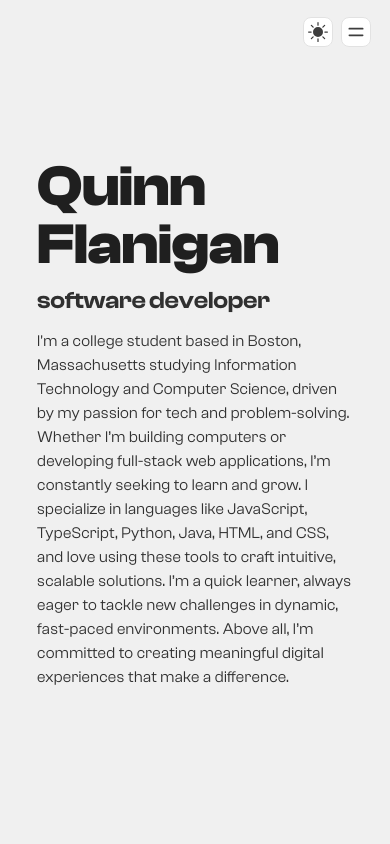
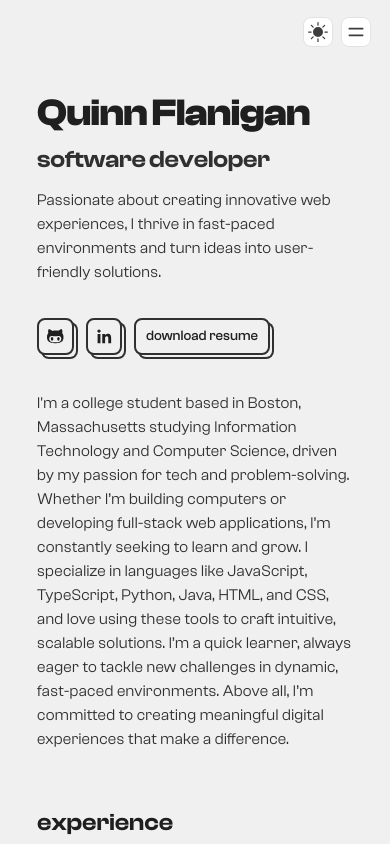
Before and after one commit to qinflan/portfolio, a React (Vite) app in the folder portfolio/client/: page / in a window 390 px wide. Shown: the top 844 px of the page. Built offline with nearby package versions, Linux system fonts and the light colour scheme; a web font is replaced by a local one.

Commit message:
Mobile Layout Update

```diff
--- a/portfolio/client/src/components/pages/contact/Contact.css
+++ b/portfolio/client/src/components/pages/contact/Contact.css
@@ -33,10 +33,10 @@
 
 .input-field {
     width: 90%;
-    background: none;;
+    background: none;
     padding: 10px 0px;
     color: var(--primary-text);
-    font-family: "ClashGrotesk", sans-serif;
+    font-family: "ClashGrotesk", Inter, sans-serif;
     font-size: 1.08rem;
     font-style: normal;
     font-weight: 500;
--- a/portfolio/client/src/components/ui/LeftPanel.css
+++ b/portfolio/client/src/components/ui/LeftPanel.css
@@ -72,6 +72,14 @@
     user-select: none;
     animation: fade-up 0.5s;
 }
+
+.mobile-socials-container {
+    display: flex;
+    gap: 12px;
+    display: none;
+    align-items: center;
+}
+
 @media (max-width: 768px) {
     .resume-btn-container {
         display: none;
@@ -82,7 +90,9 @@
     }
     .hero-container {
         position: relative;
+        top: 4rem;
         width: 90%;
+        margin-bottom: 100px;
     }
     .hero-text-container {
         text-align: left;
@@ -105,20 +115,36 @@
         width: 90%;
         text-align: left;
     }
+
     .mantra-text {
-        display: none;
+        text-align: left;
+        font-size: large;
+        margin: unset;
+    }
+
+    .mobile-socials-container {
+        display: flex;
+        width: 90%;
     }
 }
 
 @media (max-width: 600px) {
+
     .hero-name {
-        font-size: 3.6rem;
+        font-size: 38px;
         position: relative;
         text-align: left;
         margin-top: auto;
+        width: 400px;
     }
     .role-text {
         font-size: x-large;
+    }
+
+    .mantra-text {
+        text-align: left;
+        font-size: medium;
+        margin: unset;
     }
 }
 
--- a/portfolio/client/src/components/ui/LeftPanel.tsx
+++ b/portfolio/client/src/components/ui/LeftPanel.tsx
@@ -1,6 +1,8 @@
 import Navbar from './Navbar'
 import "./LeftPanel.css"
 import ResumeBtn from './ResumeBtn';
+import { GrLinkedinOption } from "react-icons/gr";
+import { TfiGithub } from "react-icons/tfi";
 
 const LeftPanel = () => {
     return (
@@ -15,6 +17,15 @@ const LeftPanel = () => {
                         Passionate about creating innovative web experiences, I thrive in fast-paced environments and turn ideas into user-friendly solutions.
                     </h3>
                 </div>
+                <div className="mobile-socials-container">
+                    <a href="https://github.com/qinflan" target="_blank" rel="noopener noreferrer">
+                        <TfiGithub size={36.5} className="brutal-btn p-2" />
+                    </a>
+                    <a href="https://www.linkedin.com/in/quinn-flanigan/" target="_blank" rel="noopener noreferrer">
+                        <GrLinkedinOption size={36.5} className="brutal-btn p-2" />
+                    </a>
+                    <ResumeBtn />
+                </div>
                 <div className="resume-btn-container">
                     <ResumeBtn />
                 </div>
--- a/portfolio/client/src/components/ui/Navbar.css
+++ b/portfolio/client/src/components/ui/Navbar.css
@@ -44,11 +44,6 @@
     border-radius: 5px;
     padding: 6px;
     font-weight: 700;
-}
-
-.nav-link.active {
-    font-weight: 700;
-    color: var(--nav-active-text);
 }
 
 .nav-link:hover {
--- a/portfolio/client/src/components/ui/RightPanel.css
+++ b/portfolio/client/src/components/ui/RightPanel.css
@@ -4,12 +4,12 @@
     flex-direction: column;
     align-items: center;
     width: 50%;
+    margin-top: 100px;
 }
 
 .about-me {
     width: 90%;
     color: var(--primary-text);
-    margin-top: 8rem;
     margin-bottom: 6rem;
     font-family: "ClashGrotesk", Inter, sans-serif;
     font-size: larger;
@@ -45,9 +45,11 @@
 @media (max-width: 768px) {
     .scroll-right-panel {
         width: 90%;
+        margin-top: unset;
     }
     .about-me {
         font-size: medium;
+        margin-bottom: unset;
     }
 }
 
--- a/portfolio/client/src/components/ui/RightPanel.tsx
+++ b/portfolio/client/src/components/ui/RightPanel.tsx
@@ -10,25 +10,29 @@ const RightPanel = () => {
     const workRef = useRef<HTMLDivElement | null>(null);
     const contactRef = useRef<HTMLDivElement | null>(null);
     const aboutRef = useRef<HTMLDivElement | null>(null);
-
+    const projectsRef = useRef<HTMLDivElement | null>(null);
+    const designsRef = useRef<HTMLDivElement | null>(null);
 
 
     return (
         <div className="scroll-right-panel">
             <div className="about-me" ref={aboutRef} id="about">
-                <p>I'm a college student based in Boston, Massachusetts studying Information Technology and Computer Science, driven by my passion for tech and problem-solving. Whether I’m building computers or developing full-stack web applications, I’m constantly seeking to learn and grow. I specialize in languages like JavaScript, TypeScript, Python, Java, HTML, and CSS, and love using these tools to craft intuitive, scalable solutions. I’m a quick learner, always eager to tackle new challenges in dynamic, fast-paced environments. Above all, I’m committed to creating meaningful digital experiences that make a difference.
+                <p>I'm a college student based in Boston, Massachusetts studying Information Technology and Computer Science,
+                driven by my passion for tech and problem-solving. Whether I’m building computers or developing full-stack web applications,
+                I’m constantly seeking to learn and grow. I specialize in languages like JavaScript, TypeScript, Python, Java, HTML, and CSS,
+                and love using these tools to craft intuitive, scalable solutions. I’m a quick learner, always eager to tackle new challenges
+                in dynamic, fast-paced environments. Above all, I’m committed to creating meaningful digital experiences that make a difference.
                 </p>
             </div>
-            {/* pass card sub components as children within a glass container */}
             <div className="relative w-full" ref={workRef} id="experience">
                 <Experience />
             </div>
 
-            <div className="relative w-full" id="projects">
+            <div className="relative w-full" ref={projectsRef} id="projects">
                 <Projects/>
             </div>
 
-            <div className="relative w-full" id="design">
+            <div className="relative w-full" ref={designsRef} id="design">
                 <DesignBento/>
             </div>
 
--- a/portfolio/client/src/components/ui/neobrute-btn.css
+++ b/portfolio/client/src/components/ui/neobrute-btn.css
@@ -23,6 +23,13 @@
 
 }
 
+@media (max-width: 768px) {
+    .brutal-btn {
+        font-size: 14px;
+        padding: 8px 10px;
+    }
+}
+
 @media (max-width: 600px) {
     .brutal-btn {
         font-size: 14px;
```
